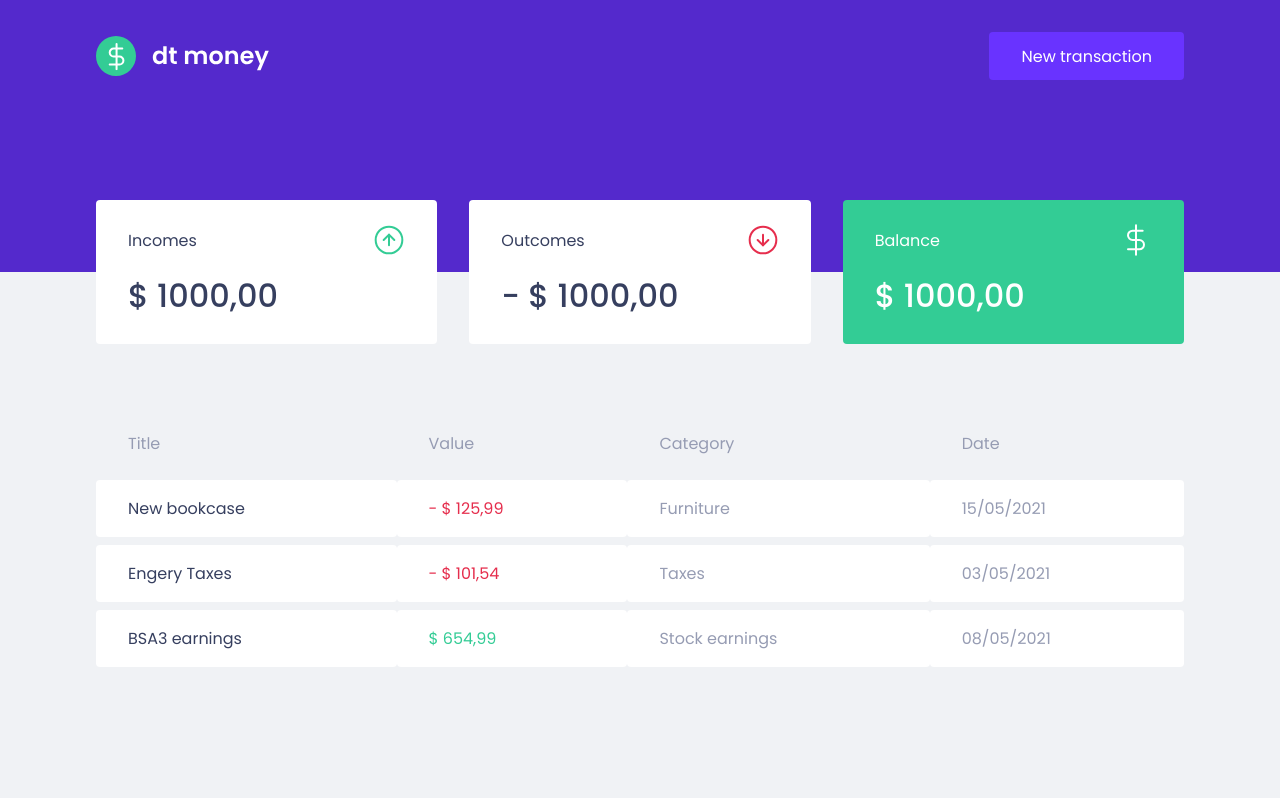
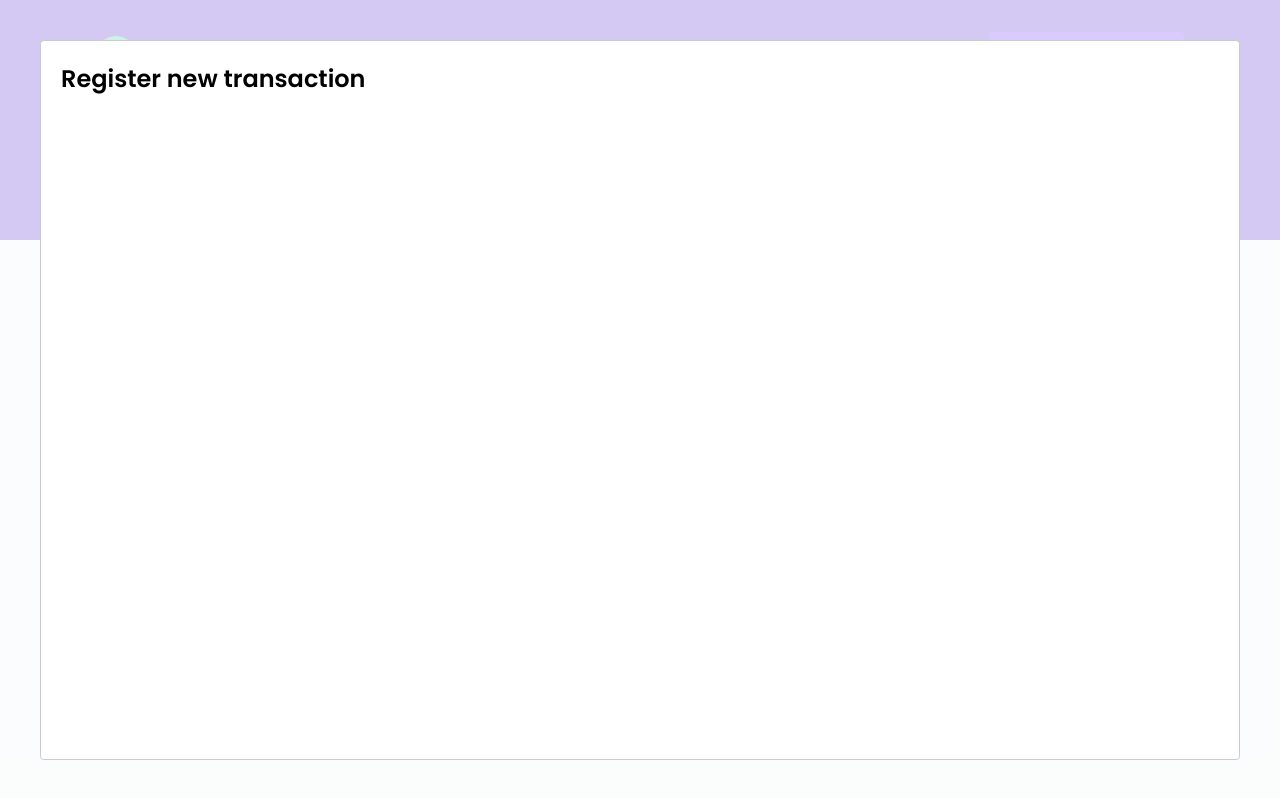
Before and after one commit to brunogirome/ignite2021-dtmoney, a React (Create React App) app: page / in a window 1280 px wide. Both pictures are taken after a click on the button "New transaction". Built offline with nearby package versions, Linux system fonts and the light colour scheme; no server answers; what miragejs would draw is missing.

Commit message:
Basic modal features implemented

```diff
--- a/package.json
+++ b/package.json
@@ -3,10 +3,12 @@
   "version": "0.1.0",
   "private": true,
   "dependencies": {
+    "@types/react-modal": "^3.12.0",
     "axios": "^0.21.1",
     "miragejs": "^0.1.41",
     "react": "^17.0.2",
     "react-dom": "^17.0.2",
+    "react-modal": "^3.13.1",
     "react-scripts": "4.0.3",
     "styled-components": "^5.3.0",
     "web-vitals": "^1.0.1"
--- a/src/App.tsx
+++ b/src/App.tsx
@@ -1,12 +1,34 @@
+import { useState } from "react";
+import Modal from "react-modal";
+
 import Dashboard from "./components/Dashboard";
 import { Header } from "./components/Header";
 import { GlobalStyle } from "./styles/global";
 
+Modal.setAppElement('#root');
+
 export function App() {
+  const [isNewTransactionModalOpen, setIsNewTransactionModalOpen] =
+    useState(false);
+
+  function handleOpenNewTranscationModal() {
+    setIsNewTransactionModalOpen(true);
+  }
+
+  function handleCloseNewTranscationModal() {
+    setIsNewTransactionModalOpen(false);
+  }
+
   return (
     <>
-      <Header />
+      <Header handleOpenNewTranscationModal={handleOpenNewTranscationModal} />
       <Dashboard />
+      <Modal
+        isOpen={isNewTransactionModalOpen}
+        onRequestClose={handleCloseNewTranscationModal}
+      >
+        <h2>Register new transaction</h2>
+      </Modal>
       <GlobalStyle />
     </>
   );
--- a/src/components/Header/index.tsx
+++ b/src/components/Header/index.tsx
@@ -1,12 +1,19 @@
 import logoImg from "../../assets/logo.svg";
+
 import { Container, Content } from "./styles";
 
-export function Header() {
+interface HeaderProps {
+  handleOpenNewTranscationModal: () => void;
+}
+
+export function Header({ handleOpenNewTranscationModal }: HeaderProps) {
   return (
     <Container>
       <Content>
         <img src={logoImg} alt="dt money" />
-        <button type="button">New transaction</button>
+        <button type="button" onClick={handleOpenNewTranscationModal}>
+          New transaction
+        </button>
       </Content>
     </Container>
   );
--- a/src/components/Header/styles.ts
+++ b/src/components/Header/styles.ts
@@ -8,7 +8,7 @@ export const Content = styled.div`
   max-width: 1120px;
   margin: 0 auto;
 
-  padding: 2rem 1rem 12rem;
+  padding: 2rem 1rem 10rem;
   display: flex;
   align-items: center;
   justify-content: space-between;
```
Also changed, not shown: 1 other file (tests, documents, lock files or other folders).
